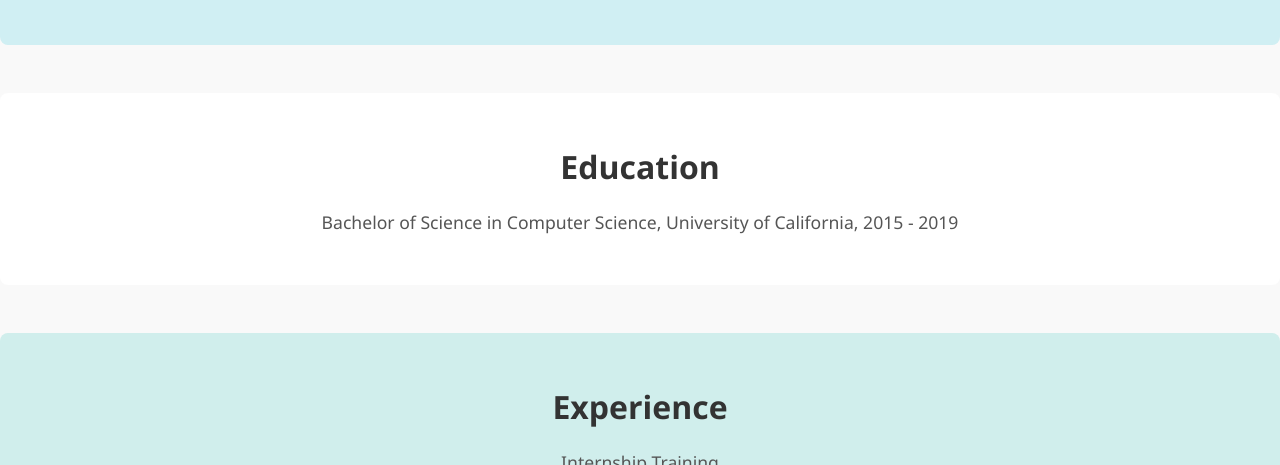
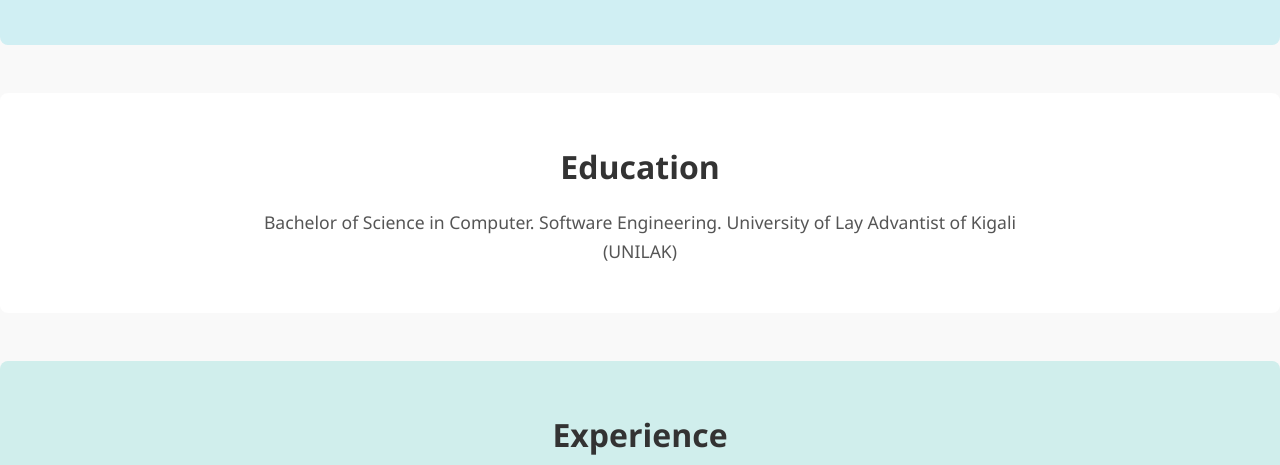
Before and after one commit to SHA-DRACH/Shadrach_jimice_jr_info, a plain HTML site: page index.html in a window 1280 px wide. Shown: the part 636-1101 px from the top of the page. Drawn offline with Linux system fonts and the light colour scheme.

Commit message:
Update index.html

```diff
--- a/index.html
+++ b/index.html
@@ -43,7 +43,8 @@
 
     <section id="education" class="education">
         <h2>Education</h2>
-        <p>Bachelor of Science in Computer Science, University of California, 2015 - 2019</p>
+        <p>Bachelor of Science in Computer. Software Engineering. University of Lay Advantist of Kigali<br>
+        (UNILAK) </p>
     </section>
 
     <section id="experience" class="experience">
```
